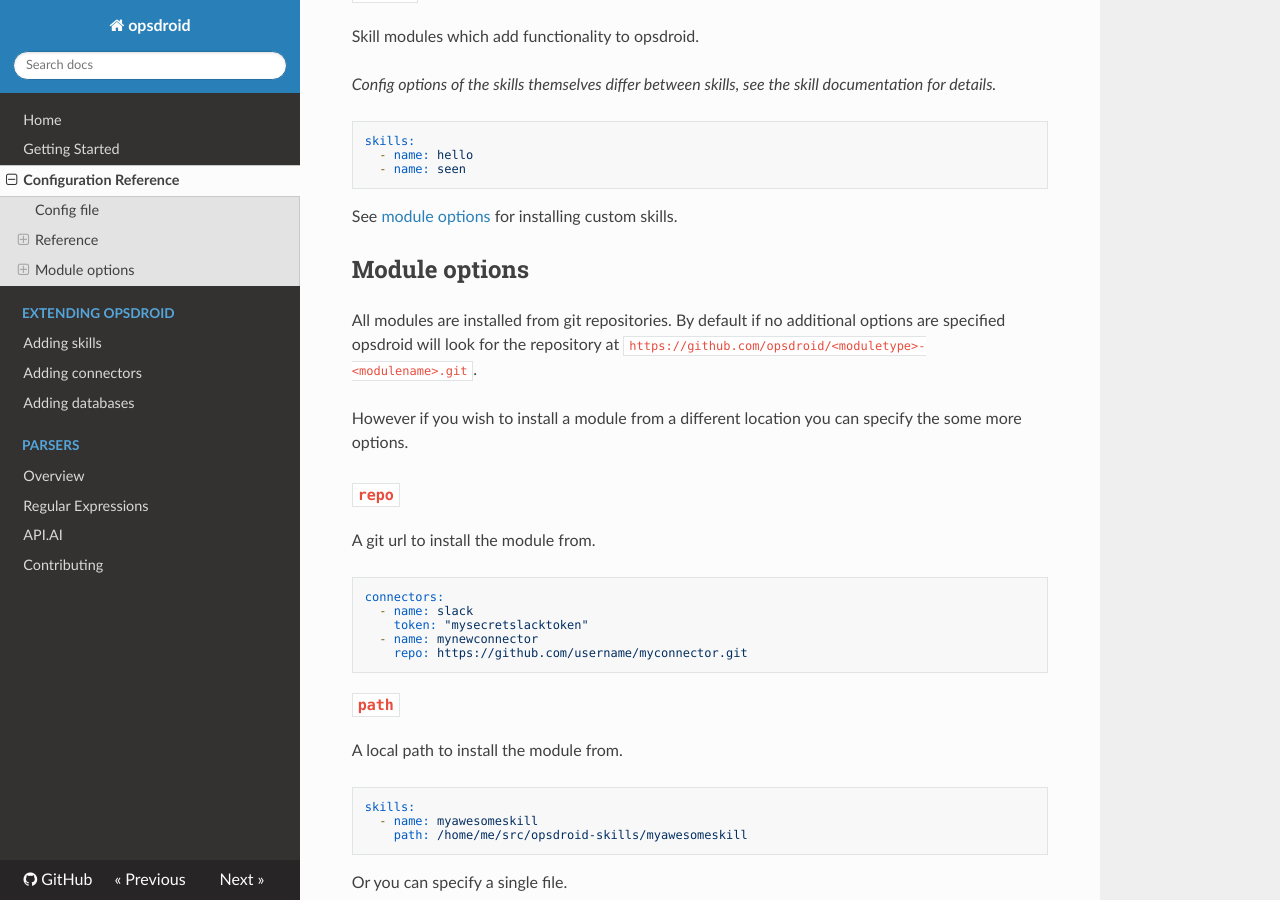
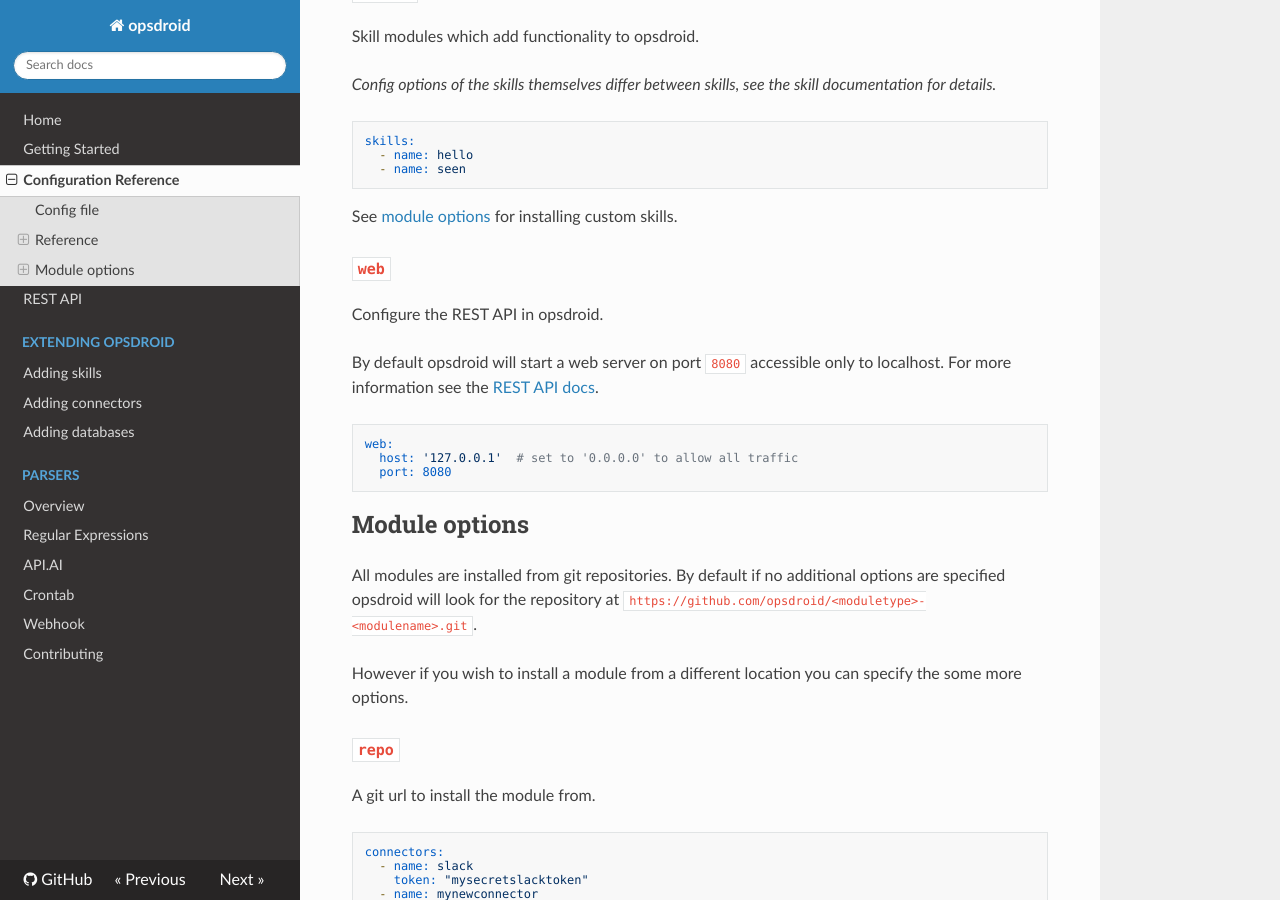
Before and after one commit to opsdroid/opsdroid, an MkDocs documentation site: the page built from docs/configuration-reference.md, in a window 1280 px wide and 900 px high, scrolled down 2264 px. Built offline with MkDocs 1.6.1, drawn with Linux system fonts in a browser that asks for light colours; nearby versions of some CDN libraries; old or Windows-style settings are respelled for this version of MkDocs.

Commit message:
Add web server and webhook matcher docs

````diff
--- a/docs/configuration-reference.md
+++ b/docs/configuration-reference.md
@@ -105,6 +105,18 @@ skills:
 
 See [module options](#module-options) for installing custom skills.
 
+### `web`
+
+Configure the REST API in opsdroid.
+
+By default opsdroid will start a web server on port `8080` accessible only to localhost. For more information see the [REST API docs](rest-api).
+
+```yaml
+web:
+  host: '127.0.0.1'  # set to '0.0.0.0' to allow all traffic
+  port: 8080
+```
+
 ## Module options
 
 All modules are installed from git repositories. By default if no additional options are specified opsdroid will look for the repository at `https://github.com/opsdroid/<moduletype>-<modulename>.git`.
--- a/mkdocs.yml
+++ b/mkdocs.yml
@@ -6,6 +6,7 @@ pages:
   - Home: 'index.md'
   - Getting Started: 'getting-started.md'
   - Configuration Reference: 'configuration-reference.md'
+  - REST API: 'rest-api.md'
   - Extending opsdroid:
     - Adding skills: 'extending/skills.md'
     - Adding connectors: 'extending/connectors.md'
@@ -14,4 +15,6 @@ pages:
     - Overview: 'parsers/overview.md'
     - Regular Expressions: 'parsers/regex.md'
     - API.AI: 'parsers/api.ai.md'
+    - Crontab: 'parsers/crontab.md'
+    - Webhook: 'parsers/webhook.md'
   - Contributing: 'contributing.md'
````
Also changed, not shown: docs/parsers/crontab.md (+1 -0 lines), docs/parsers/overview.md (+6 -4 lines), docs/parsers/webhook.md (added, +33 -0 lines), docs/rest-api.md (added, +64 -0 lines).
